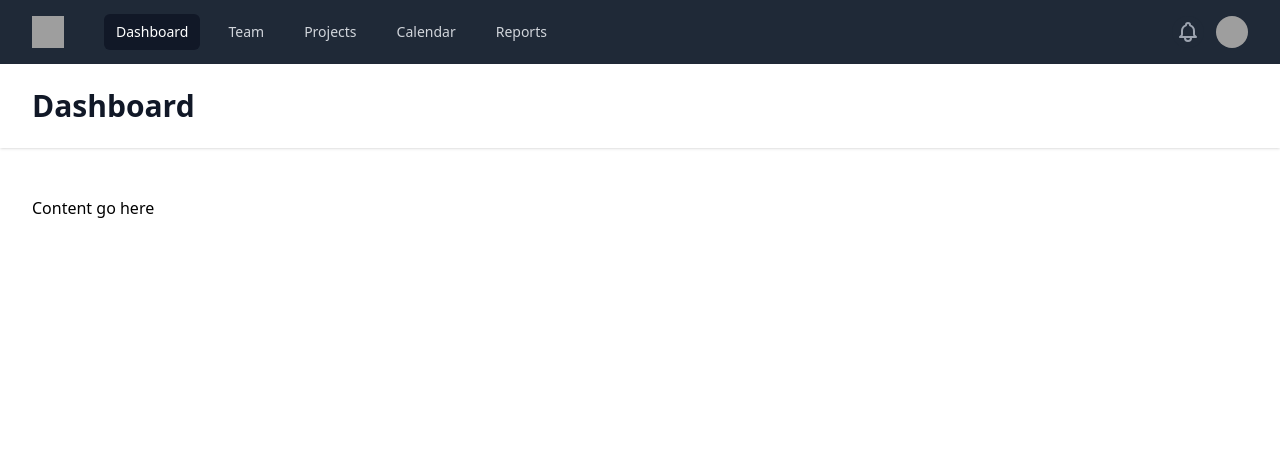
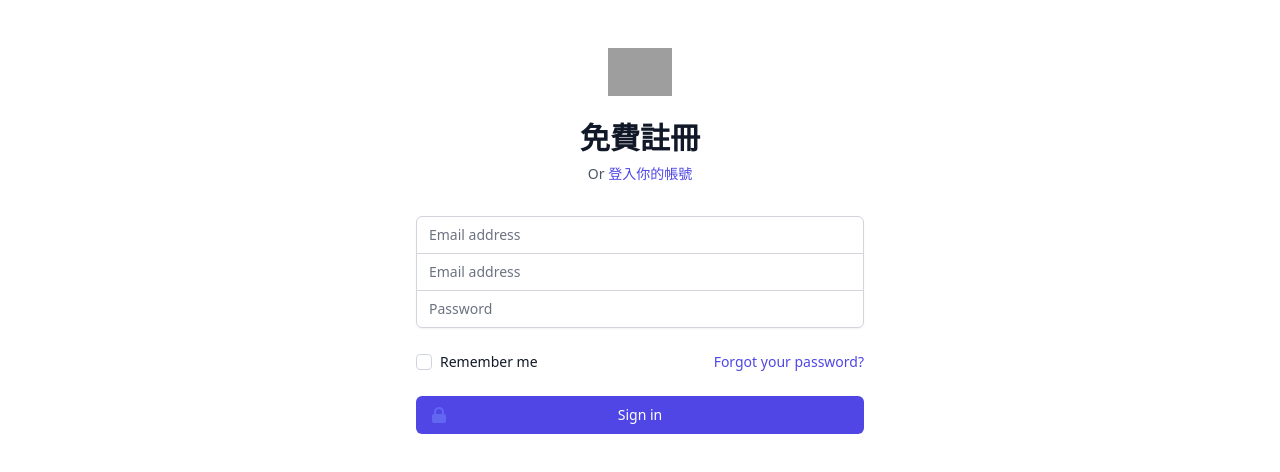
Before and after one commit to colonsong/surveys, a Vue app in the folder vue/: page /register in a window 1280 px wide. Before the commit this address led to /dashboard. Shown: the top 472 px of the page. Built offline with nearby package versions, Linux system fonts and the light colour scheme; grey boxes are pictures that could not be loaded.

Commit message:
register link & add fullname in register

```diff
--- a/vue/src/store/index.js
+++ b/vue/src/store/index.js
@@ -5,7 +5,7 @@ const store = createStore({
   state: {
     user: {
       data: {},
-      token: '123'
+      token: null
     }
   },
   getters: {},
--- a/vue/src/views/Login.vue
+++ b/vue/src/views/Login.vue
@@ -2,14 +2,14 @@
 <div>
     <img class="mx-auto h-12 w-auto" src="https://tailwindui.com/img/logos/workflow-mark-indigo-600.svg" alt="Workflow" />
     <h2 class="mt-6 text-center text-3xl font-extrabold text-gray-900">
-      Sign in to your account
+      登入
     </h2>
     <p class="mt-2 text-center text-sm text-gray-600">
       Or
       {{ ' ' }}
-      <a href="#" class="font-medium text-indigo-600 hover:text-indigo-500">
-        start your 14-day free trial
-      </a>
+      <router-link :to="{name: 'Register'}" class="font-medium text-indigo-600 hover:text-indigo-500">
+        註冊
+      </router-link>
     </p>
   </div>
   <form class="mt-8 space-y-6" action="#" method="POST">
--- a/vue/src/views/Register.vue
+++ b/vue/src/views/Register.vue
@@ -7,17 +7,21 @@
   <p class="mt-2 text-center text-sm text-gray-600">
     Or
     {{ ' ' }}
-    <a href="#" class="font-medium text-indigo-600 hover:text-indigo-500">
-      start your 14-day free trial
-    </a>
+    <router-link :to="{name:'Login'}" class="font-medium text-indigo-600 hover:text-indigo-500">
+      登入你的帳號
+    </router-link>
   </p>
 </div>
 <form class="mt-8 space-y-6" action="#" method="POST">
   <input type="hidden" name="remember" value="true" />
   <div class="rounded-md shadow-sm -space-y-px">
+     <div>
+      <label for="fullname" class="sr-only">全名</label>
+      <input id="fullname" name="email" type="email" autocomplete="email" required="" class="appearance-none rounded-none relative block w-full px-3 py-2 border border-gray-300 placeholder-gray-500 text-gray-900 rounded-t-md focus:outline-none focus:ring-indigo-500 focus:border-indigo-500 focus:z-10 sm:text-sm" placeholder="Email address" />
+    </div>
     <div>
       <label for="email-address" class="sr-only">Email address</label>
-      <input id="email-address" name="email" type="email" autocomplete="email" required="" class="appearance-none rounded-none relative block w-full px-3 py-2 border border-gray-300 placeholder-gray-500 text-gray-900 rounded-t-md focus:outline-none focus:ring-indigo-500 focus:border-indigo-500 focus:z-10 sm:text-sm" placeholder="Email address" />
+      <input id="email-address" name="name" type="text" autocomplete="name" required="" class="appearance-none rounded-none relative block w-full px-3 py-2 border border-gray-300 placeholder-gray-500 text-gray-900  focus:outline-none focus:ring-indigo-500 focus:border-indigo-500 focus:z-10 sm:text-sm" placeholder="Email address" />
     </div>
     <div>
       <label for="password" class="sr-only">Password</label>
```
Also changed, not shown: 1 other file (tests, documents, lock files or other folders).
